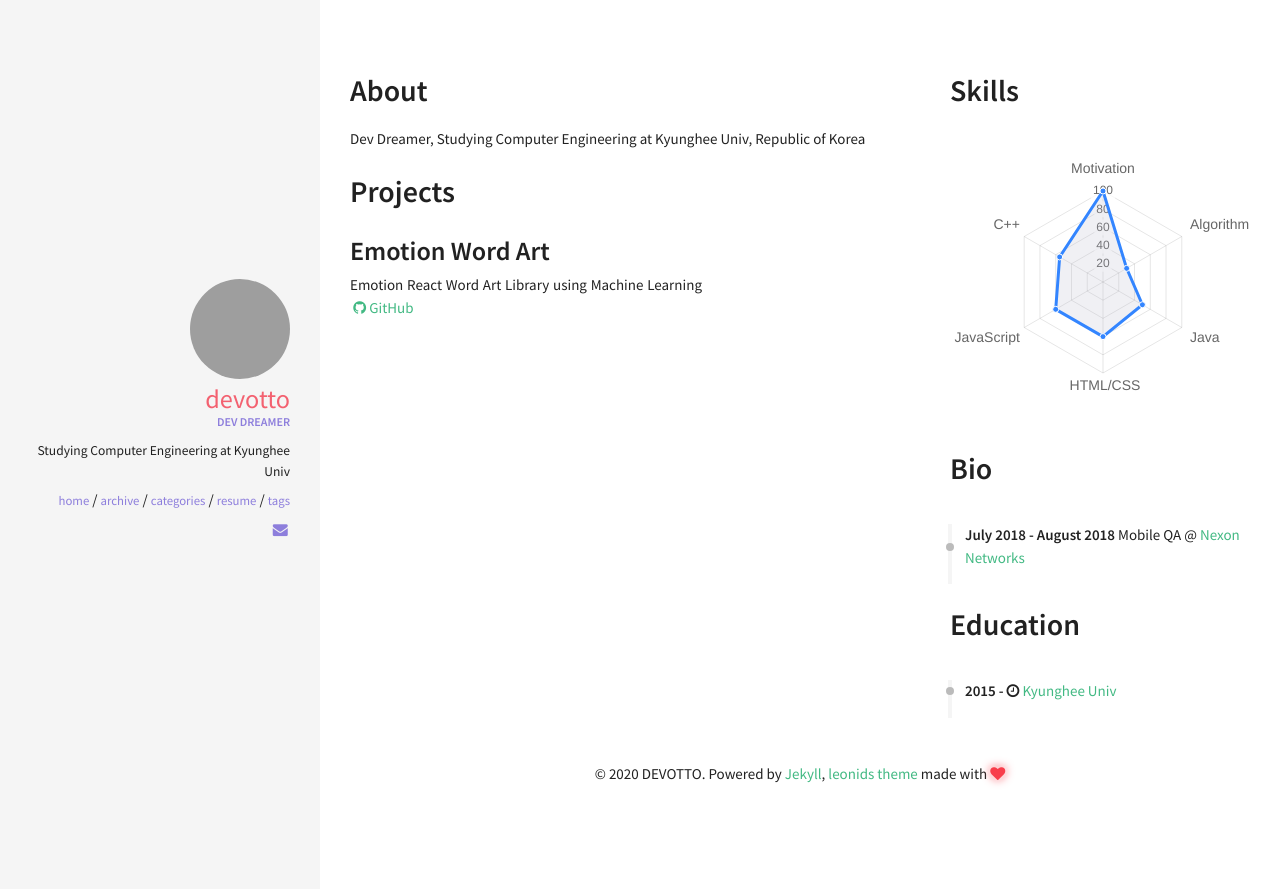
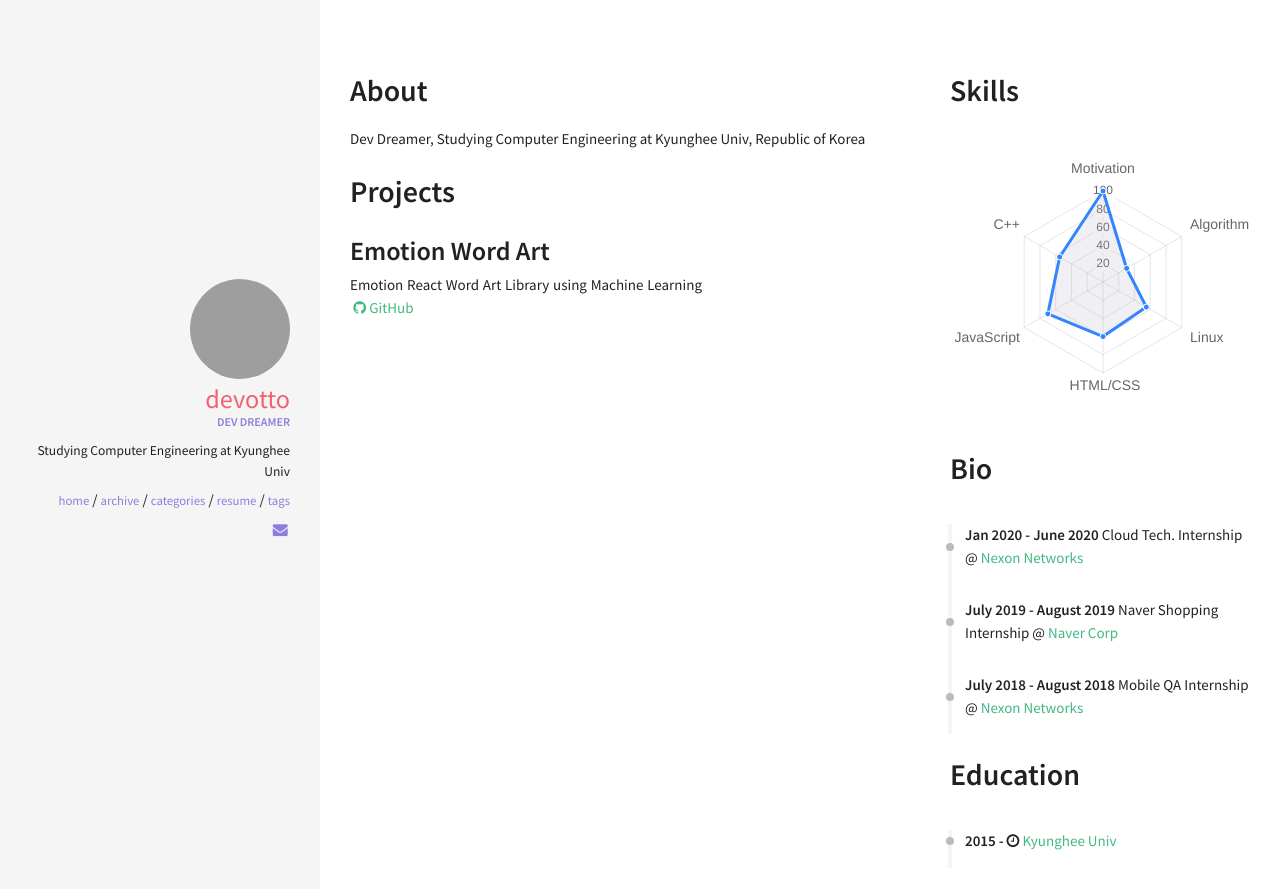
Before and after one commit to devOTTO/devotto.github.io, a Jekyll site: the page built from resume.html, in a window 1280 px wide. Shown: the top 889 px of the page. Built offline with Jekyll 4.4.1, drawn with Linux system fonts in a browser that asks for light colours; nearby versions of some CDN libraries.

```diff
--- a/_data/index/careers.yml
+++ b/_data/index/careers.yml
@@ -2,6 +2,16 @@
 # if you don't have language feature(language.yml is empty), ignore "i18n" items
 
 - name: Nexon Networks
+  link: https://www.nhn.com/ko/index.nhn
+  date: Jan 2020 - June 2020
+  job: Cloud Tech. Internship
+
+- name: Naver Corp
+  link: https://www.navercorp.com/
+  date: July 2019 - August 2019
+  job: Naver Shopping Internship
+
+- name: Nexon Networks
   link: http://www.nexon-networks.com/
   date: July 2018 - August 2018
-  job: Mobile QA
+  job: Mobile QA Internship
--- a/_data/index/skills.yml
+++ b/_data/index/skills.yml
@@ -2,5 +2,5 @@
 
 label: Ability
 id : cs
-aspects: Motivation, Algorithm, Java, HTML/CSS, JavaScript, C++
-percentage: 100, 30, 50, 60, 60, 55
+aspects: Motivation, Algorithm, Linux, HTML/CSS, JavaScript, C++
+percentage: 100, 30, 55, 60, 70, 55
```
Also changed, not shown: _posts/2020-01-17-tomcat-install.md (added, +92 -0 lines).
